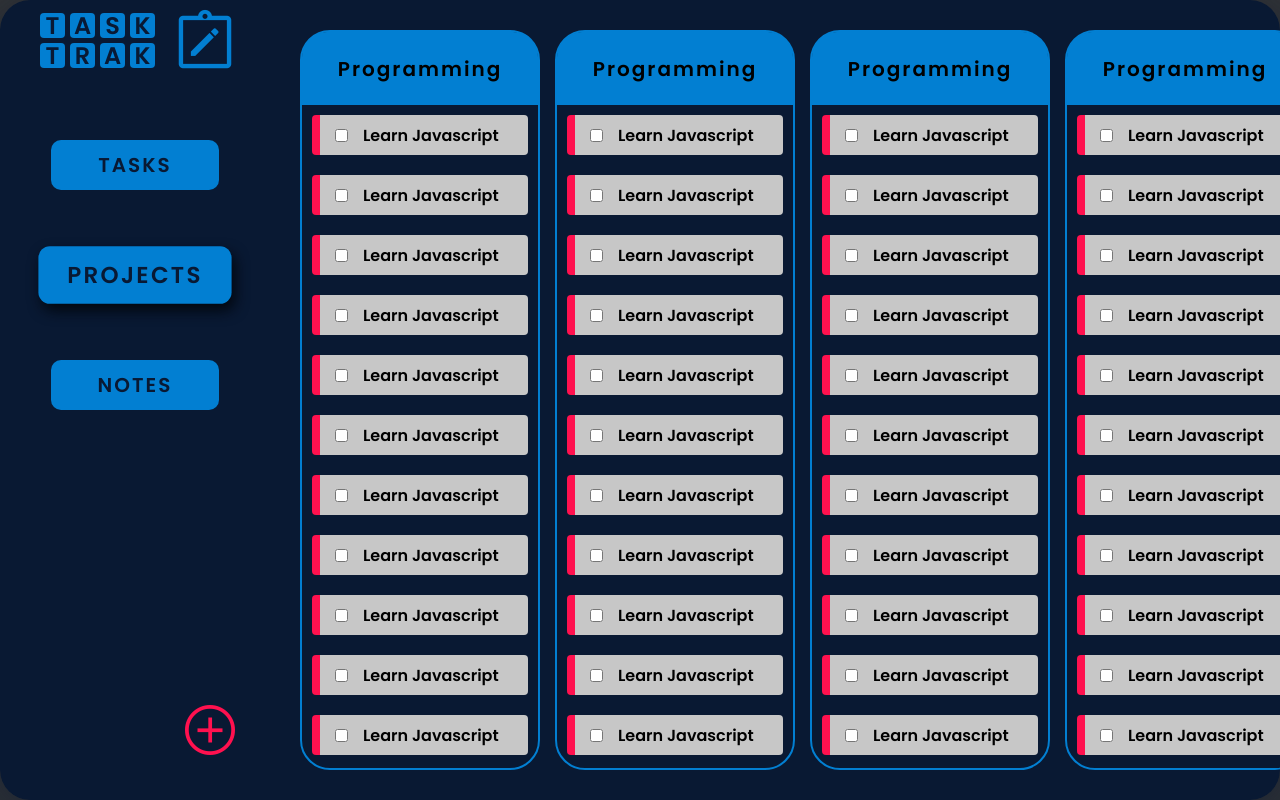
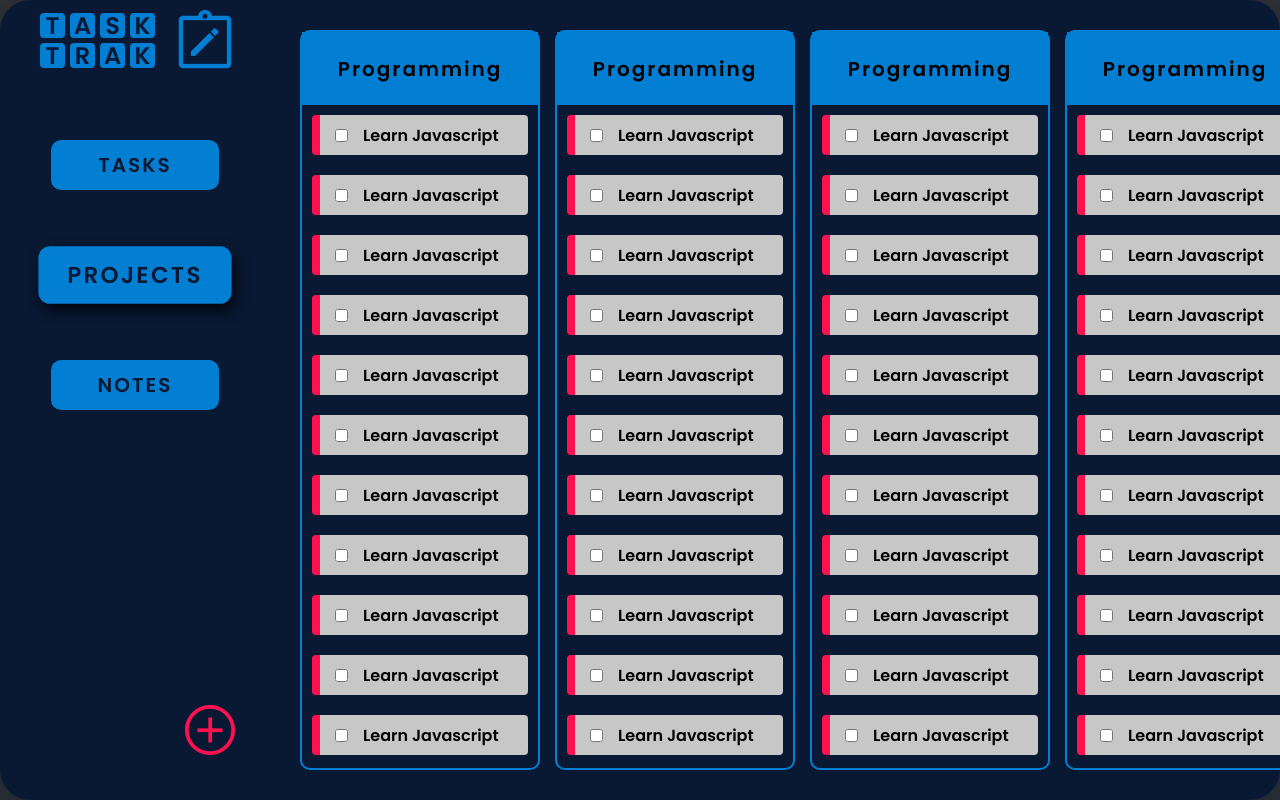
Before and after one commit to kb-git-hub/task-track, a website built with webpack: page src/index.html in a window 1280 px wide. Built offline with nearby package versions, Linux system fonts and the light colour scheme.

Commit message:
update css

```diff
--- a/src/style.css
+++ b/src/style.css
@@ -300,13 +300,11 @@
     min-width: 240px;
     border: var(--project-border) ;
     background-color: var(--rain-dark-blue);
-    border-radius: var(--border-radius);
+    border-radius: var(--border-radius-med);
 }
 
 
 .projectTitle{
-    border-top-left-radius: 25px;
-    border-top-right-radius: 25px;
     height: 80px;
     display: flex;
     justify-content: center;
@@ -322,7 +320,7 @@
     flex-grow: 1;
     display: flex;
     flex-direction: column;
-    overflow-y: scroll;
+    overflow-y:scroll;
     gap: var(--spacing-lg);
     padding: var(--spacing-sm);
 }
```
Also changed, not shown: dist/main.js.
